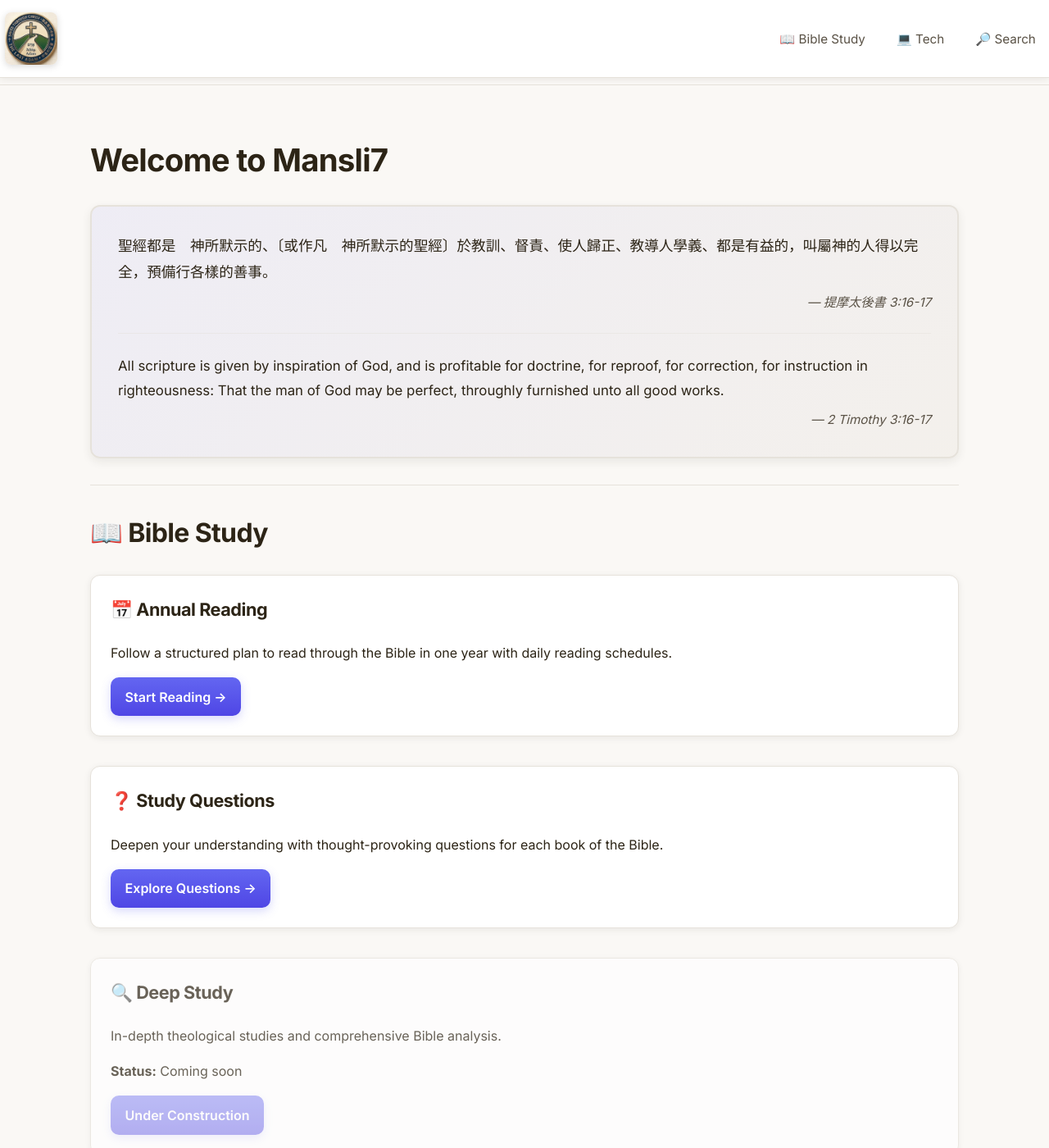
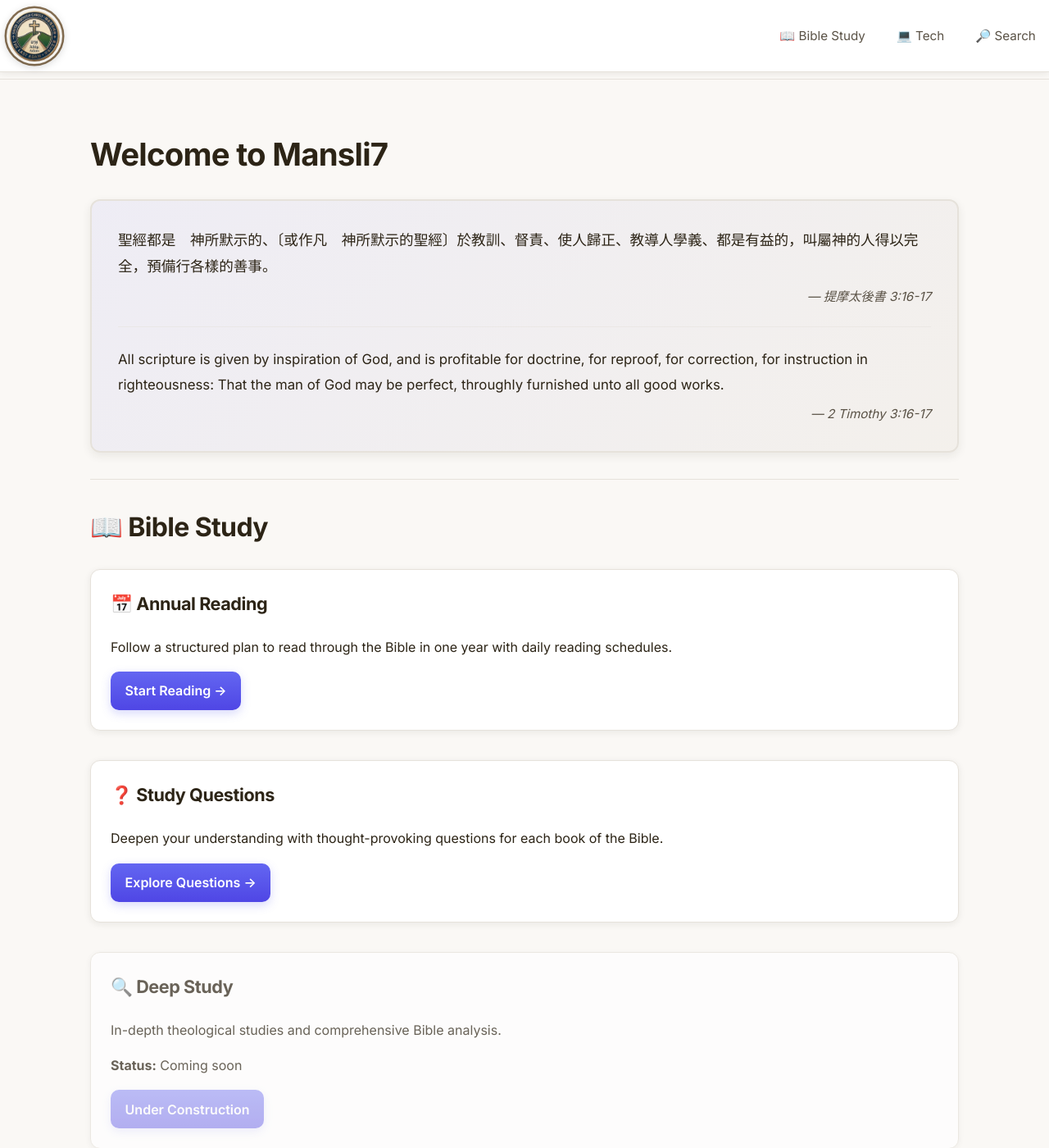
Before and after one commit to mansli7/mansli7.github.io, a Jekyll site: the page built from index.md, in a window 1280 px wide and 1400 px high. Shown: the whole window at 82% size. Built offline with Jekyll 4.4.1, drawn with Linux system fonts in a browser that asks for light colours.

Commit message:
change for logo

```diff
--- a/_layouts/default.html
+++ b/_layouts/default.html
@@ -12,7 +12,7 @@
   <link href="https://fonts.googleapis.com/css2?family=Inter:wght@300;400;600;700&display=swap" rel="stylesheet">
 
   <!-- Site styles -->
-  <link rel="stylesheet" href="/assets/css/style.css?v=2026-03-08">
+  <link rel="stylesheet" href="/assets/css/style.css?v=2026-03-09">
 </head>
 <body>
 
--- a/assets/css/style.css
+++ b/assets/css/style.css
@@ -50,7 +50,7 @@ main, .section{
 .main-nav{
   display:flex;
   align-items:center;
-  padding: 0.75rem 0;
+  padding: 0.35rem 0;
   font-weight:600;
   position: sticky;
   top: 0;
@@ -65,26 +65,27 @@ main, .section{
   color: var(--text-primary);
   text-decoration:none;
   margin-right: auto;
-  padding: 0.2rem 0.4rem;
+  padding: 0.25rem 0.5rem;
   display: flex;
   align-items: center;
   gap: 0;
-  border-radius: 10px;
+  border-radius: 50%;
   background: transparent;
   border: none;
   transition: all 0.3s ease;
 }
 
 .logo-image {
-  width: 64px;
-  height: 64px;
-  border-radius: 8px;
-  object-fit: contain;
-  background: transparent;
-  padding: 0;
-  box-shadow: 0 2px 8px rgba(0,0,0,0.15);
+  width: 68px;
+  height: 68px;
+  border-radius: 50%;
+  object-fit: cover;
+  background: var(--bg-accent);
+  padding: 3px;
+  box-shadow: 0 2px 12px rgba(0,0,0,0.22), 0 0 0 2.5px var(--accent);
   border: none;
   transition: all 0.3s ease;
+  display: block;
 }
 
 .brand-text {
@@ -219,7 +220,7 @@ main, .section{
     padding: 0.5rem 0;
   }
   .main-nav .brand{
-    padding: 0.15rem 0.3rem;
+    padding: 0.2rem 0.4rem;
     gap: 0;
   }
   .logo-image {
```
